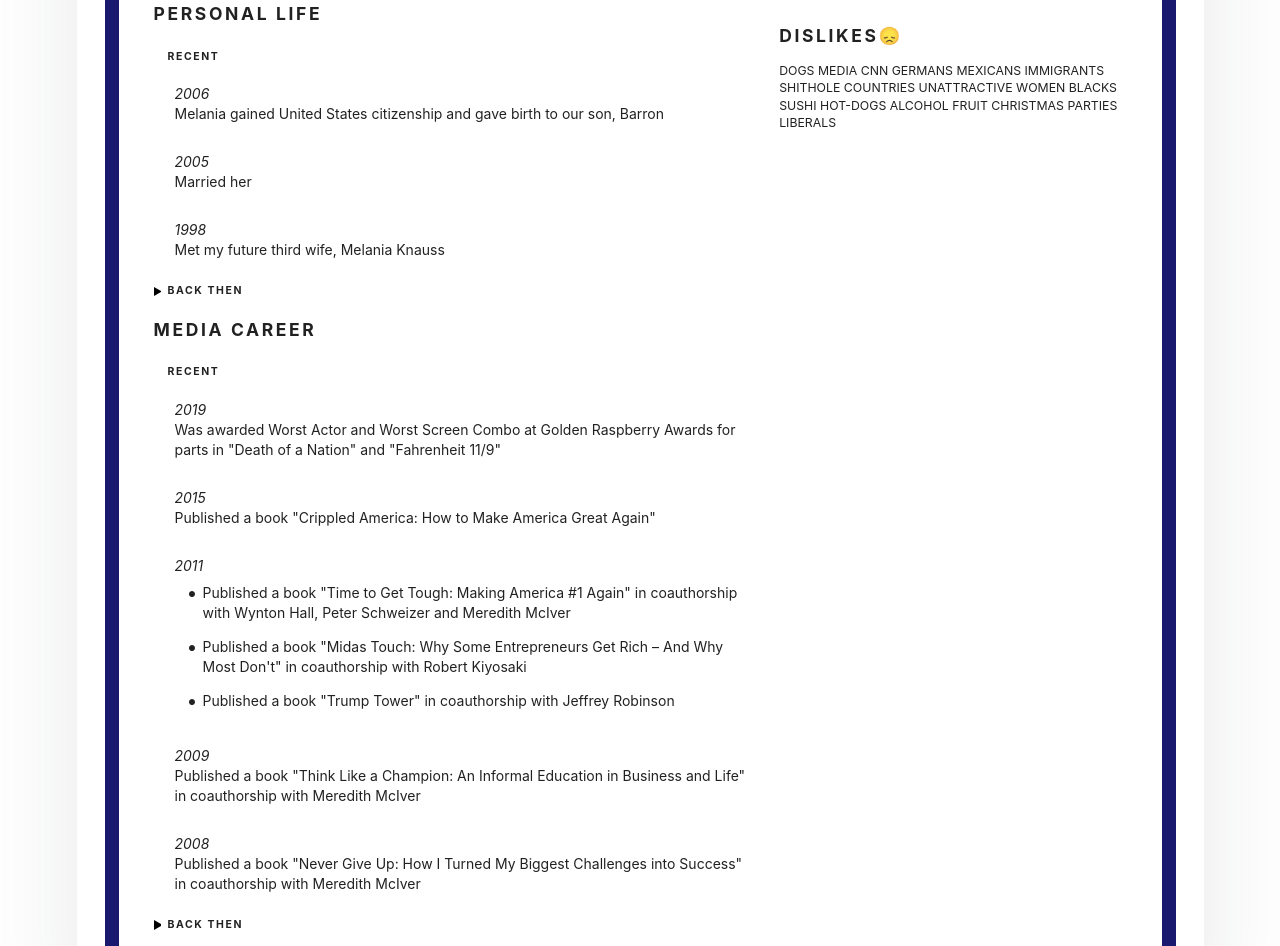
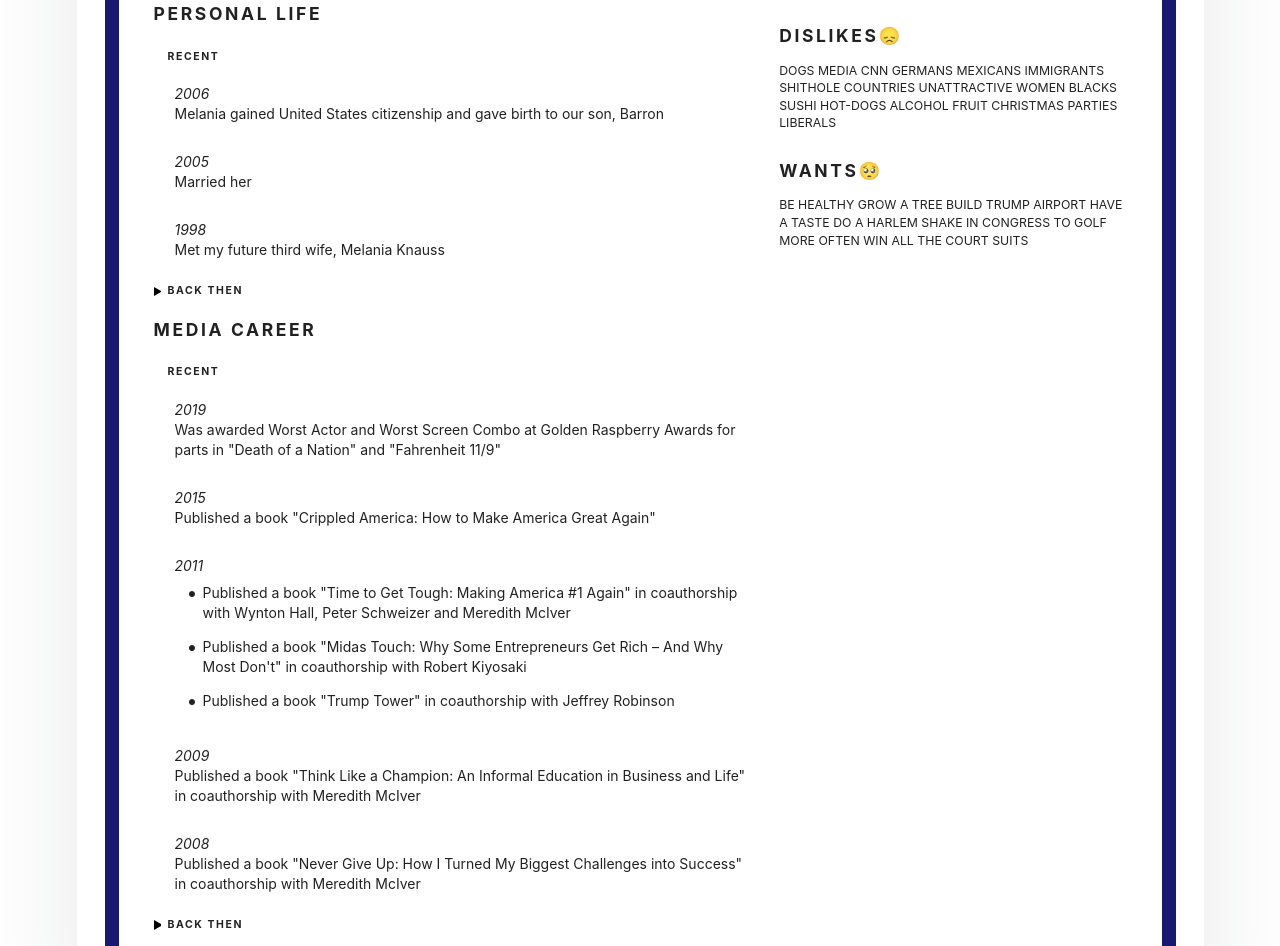
Before and after one commit to annalieks/homepage, a plain HTML site: page index.html in a window 1280 px wide. Shown: the part 1121-2067 px from the top of the page. Drawn offline with Linux system fonts and the light colour scheme.

Commit message:
Add wants ( closes #22 )

```diff
--- a/index.html
+++ b/index.html
@@ -434,7 +434,11 @@
                   <p class="tags small">DOGS MEDIA CNN GERMANS MEXICANS IMMIGRANTS SHITHOLE
                     COUNTRIES UNATTRACTIVE WOMEN BLACKS SUSHI HOT-DOGS ALCOHOL FRUIT CHRISTMAS PARTIES LIBERALS</p>
                 </section>
-                <!-- Wants -->
+                <section>
+                  <h3>Wants&#x1f97a;</h3>
+                  <p class="tags small bulleted">BE HEALTHY GROW A TREE BUILD TRUMP AIRPORT HAVE A
+                    TASTE DO A HARLEM SHAKE IN CONGRESS TO GOLF MORE OFTEN WIN ALL THE COURT SUITS</p>
+                </section>
                 <!-- Education -->
                 <!-- Articles -->
               </div>
```
